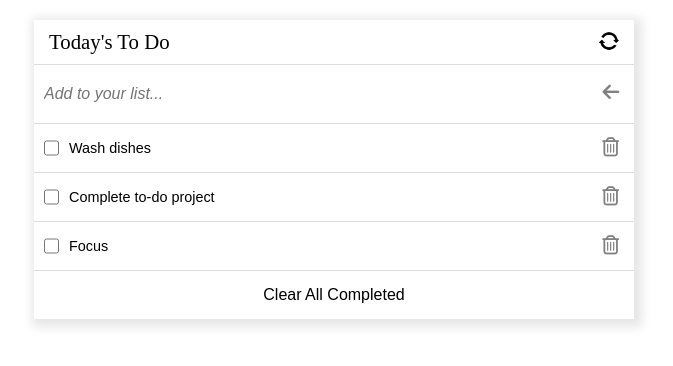
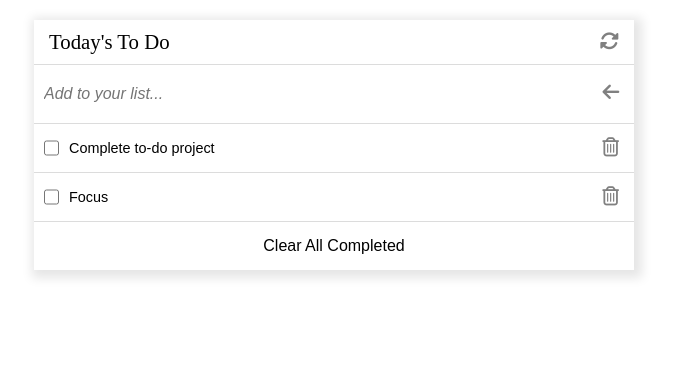
Before and after one commit to Esmatullah12/to-do-list, a website built with webpack: page src/index.html in a window 1280 px wide. Both pictures are taken after a click on the button 916 px from the left and 148 px from the top of the page. Shown: the whole page, without its empty margins (306-979 px from the left). Built offline with nearby package versions, Linux system fonts and the light colour scheme.

```diff
--- a/package.json
+++ b/package.json
@@ -25,6 +25,7 @@
     "eslint": "^7.32.0",
     "eslint-config-airbnb-base": "^14.2.1",
     "eslint-plugin-import": "^2.27.5",
+    "file-loader": "^6.2.0",
     "hint": "^7.1.8",
     "html-webpack-plugin": "^5.5.1",
     "sass": "^1.62.1",
--- a/src/index.html
+++ b/src/index.html
@@ -12,7 +12,7 @@
     <div class="container">
        <div class="title-container">
         <h1>Today's To Do</h1>
-        <button><img src="icon/54529.png" alt=""></button>
+        <button class="refresh-btn"><i class="fa-solid fa-rotate fa-2x"></i></button>
        </div>
         <hr>
         <form class="to-do-form" action="">
--- a/src/index.js
+++ b/src/index.js
@@ -1,3 +1,5 @@
+import './style.css';
+
 class ToDoList {
   constructor() {
     this.toDoDiv = document.querySelector('.to-do-container');
@@ -15,6 +17,11 @@
     });
   }
 
+  removeToDo(removeToDo) {
+    this.toDo = this.toDo.filter((toDo) => toDo !== removeToDo);
+    this.render();
+  }
+
   createToDo(toDo) {
     const toDoApp = document.createElement('div');
     toDoApp.classList.add('to-do-element');
@@ -28,21 +35,12 @@
       </div>
       <hr>
     `;
-    this.addListeners(toDoApp);
+    const deleteBtn = toDoApp.querySelector('.remove-btn');
+    deleteBtn.addEventListener('click', () => {
+      this.removeToDo(toDo);
+      toDoApp.remove();
+    });
     return toDoApp;
-  }
-
-  addListeners(toDoApp) {
-    const removeBtn = toDoApp.querySelector('.remove-btn');
-    const checkbox = toDoApp.querySelector('.checkbox');
-
-    removeBtn.addEventListener('click', () => {
-      this.removeToDo(toDoApp);
-    });
-
-    checkbox.addEventListener('change', () => {
-      this.toggleCompleted(toDoApp);
-    });
   }
 }
 
--- a/src/style.css
+++ b/src/style.css
@@ -22,6 +22,11 @@
 h1 {
   font-size: 1.3rem;
   font-weight: 500;
+}
+
+.refresh-btn {
+  font-size: 0.6rem;
+  color: gray;
 }
 
 .container {
--- a/webpack.config.js
+++ b/webpack.config.js
@@ -25,6 +25,14 @@
         test: /\.css$/i,
         use: ['style-loader', 'css-loader'],
       },
+      {
+        test: /\.(png|jpe?g|gif)$/i,
+        use: [
+          {
+            loader: 'file-loader',
+          },
+        ],
+      },
     ],
   },
 };
```
Also changed, not shown: dist/index.html, dist/main.js, src/icon/icon.png (renamed from src/icon/54529.png), 1 other file.
